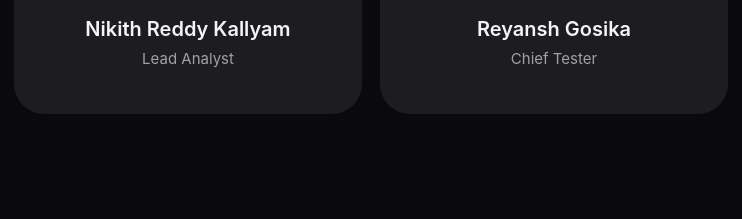
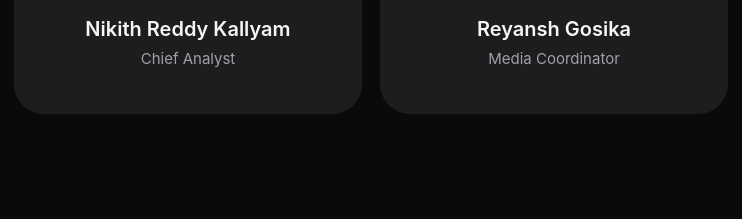
Before and after one commit to booksareverycool-lang/smartcart, a plain HTML site: page index.html in a window 1280 px wide. Shown: the part 9529-9748 px from the top of the page, 452-1194 px from the left. Drawn offline with Linux system fonts and the light colour scheme.

Commit message:
Update team roles in index.html

```diff
--- a/index.html
+++ b/index.html
@@ -436,8 +436,8 @@ body.cursor-on,body.cursor-on a,body.cursor-on button{cursor:none}
     <p class="intro rv">Conceptualised and developed for hridhAI Hackathon 2026 by QuantumFlux Group.</p>
     <div class="team">
       <div class="person rv"><div class="av">AG</div><h3>Ahaan Garg</h3><p>Lead Developer</p></div>
-      <div class="person rv"><div class="av">NK</div><h3>Nikith Reddy Kallyam</h3><p>Lead Analyst</p></div>
-      <div class="person rv"><div class="av">RG</div><h3>Reyansh Gosika</h3><p>Chief Tester</p></div>
+      <div class="person rv"><div class="av">NK</div><h3>Nikith Reddy Kallyam</h3><p>Chief Analyst</p></div>
+      <div class="person rv"><div class="av">RG</div><h3>Reyansh Gosika</h3><p>Media Coordinator</p></div>
     </div>
   </div>
 </section>
```
